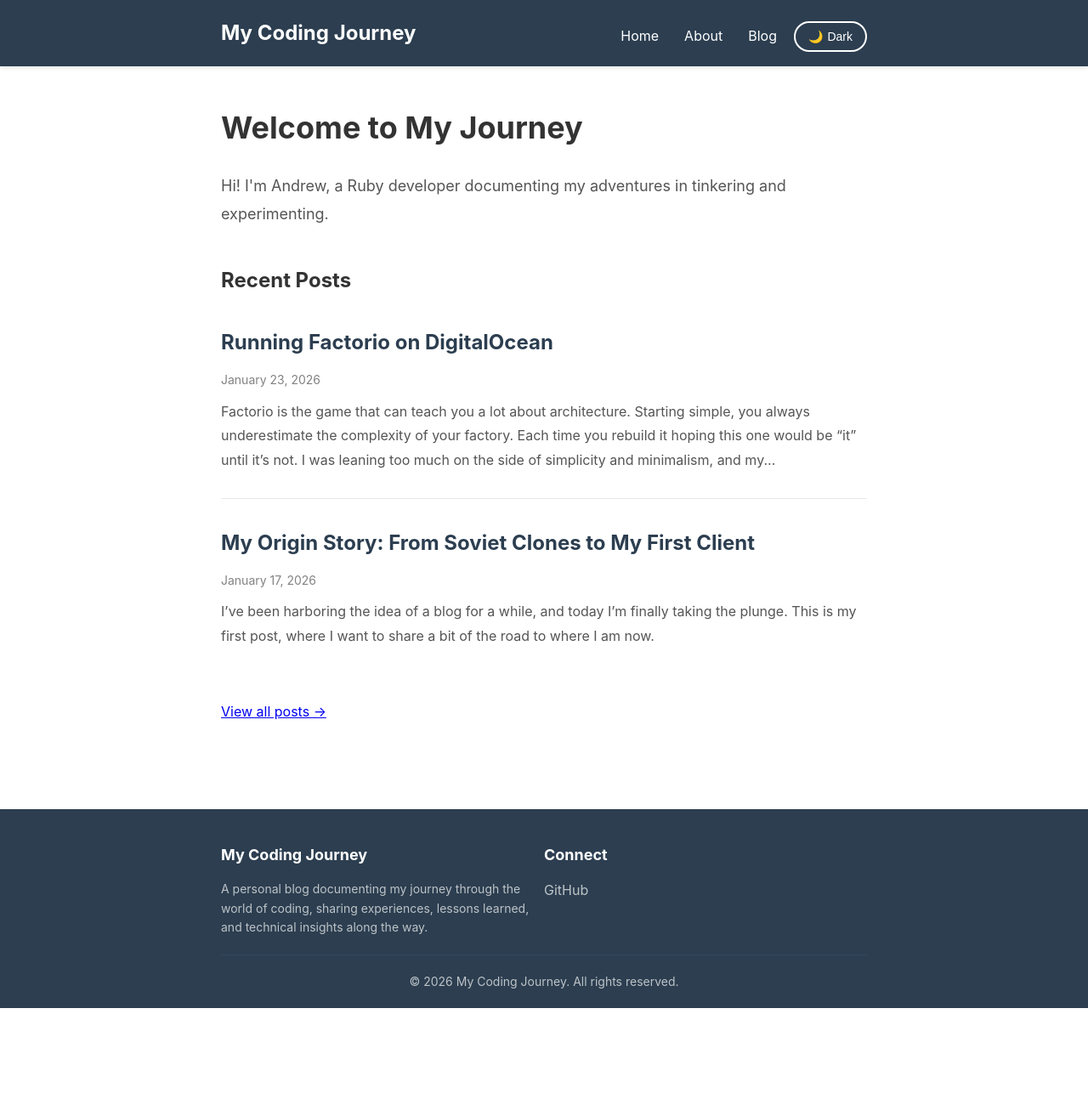
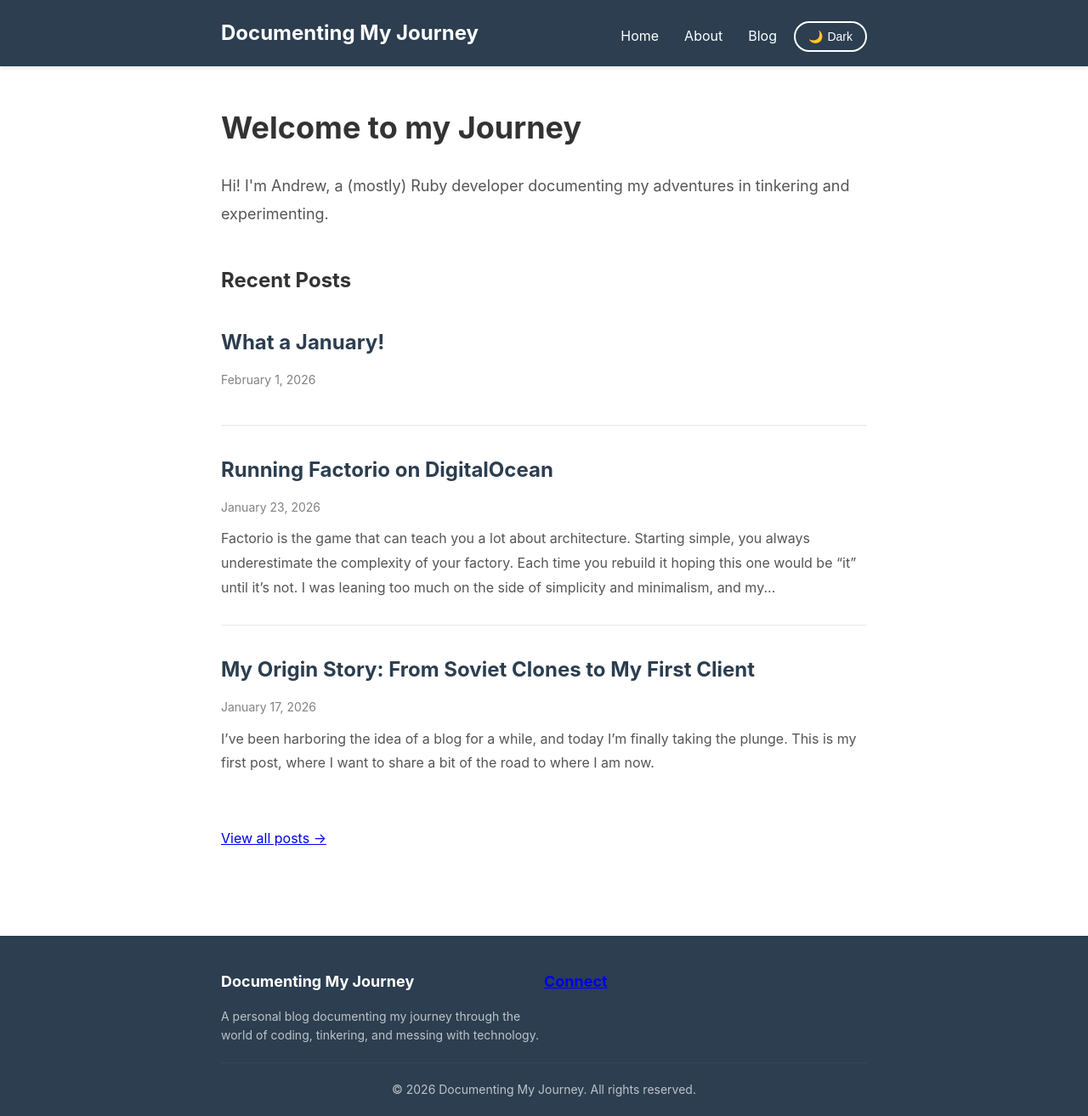
Before and after one commit to GriwMF/griwmf.github.io, a Jekyll site: the page built from index.html, in a window 1280 px wide. Shown: the whole page at 85% size. Built offline with Jekyll 4.4.1, drawn with Linux system fonts in a browser that asks for light colours; before the commit the page ends 1186 px from its top, so only the background shows below that.

Commit message:
about january

```diff
--- a/Gemfile
+++ b/Gemfile
@@ -2,6 +2,9 @@
 
 gem "jekyll", "~> 4.3.0"
 gem "webrick", "~> 1.8"
+gem "csv"
+gem 'base64'
+gem 'bigdecimal'
 
 group :jekyll_plugins do
   gem "jekyll-feed"
--- a/_config.yml
+++ b/_config.yml
@@ -1,10 +1,9 @@
-title: My Coding Journey
-email: learningisalife@gmail.com
+title: Documenting My Journey
+email: learning.isalife@gmail.com
 description: >-
-  A personal blog documenting my journey through the world of coding,
-  sharing experiences, lessons learned, and technical insights along the way.
+  A personal blog documenting my journey through the world of coding, tinkering, and messing with technology.
 baseurl: ""
-url: "https://griwmf.github.io"
+url: "https://ahryhorenko.me"
 # twitter_username: your-username
 github_username: GriwMF
 linkedin_username: andrew-grigorenko
--- a/_includes/footer.html
+++ b/_includes/footer.html
@@ -7,15 +7,7 @@
             </div>
 
             <div class="footer-col">
-                <h3>Connect</h3>
-                <ul class="social-links">
-                    {% if site.github_username %}
-                    <li><a href="https://github.com/{{ site.github_username }}">GitHub</a></li>
-                    {% endif %}
-                    {% if site.twitter_username %}
-                    <li><a href="https://twitter.com/{{ site.twitter_username }}">Twitter</a></li>
-                    {% endif %}
-                </ul>
+        <h3><a href="/about">Connect</a></h3>
             </div>
         </div>
 
--- a/index.html
+++ b/index.html
@@ -3,10 +3,10 @@
 ---
 
 <div class="home">
-    <h1>Welcome to My Journey</h1>
+    <h1>Welcome to my Journey</h1>
 
     <div class="intro">
-        <p>Hi! I'm Andrew, a Ruby developer documenting my adventures in tinkering and experimenting.</p>
+        <p>Hi! I'm Andrew, a (mostly) Ruby developer documenting my adventures in tinkering and experimenting.</p>
     </div>
 
     <h2>Recent Posts</h2>
```
Also changed, not shown: _posts/2026-02-01-jan-end.md (added, +19 -0 lines), about.md (+3 -0 lines), assets/images/2026_01/IMG_20260201_092238.jpg (added), 2 other files.
